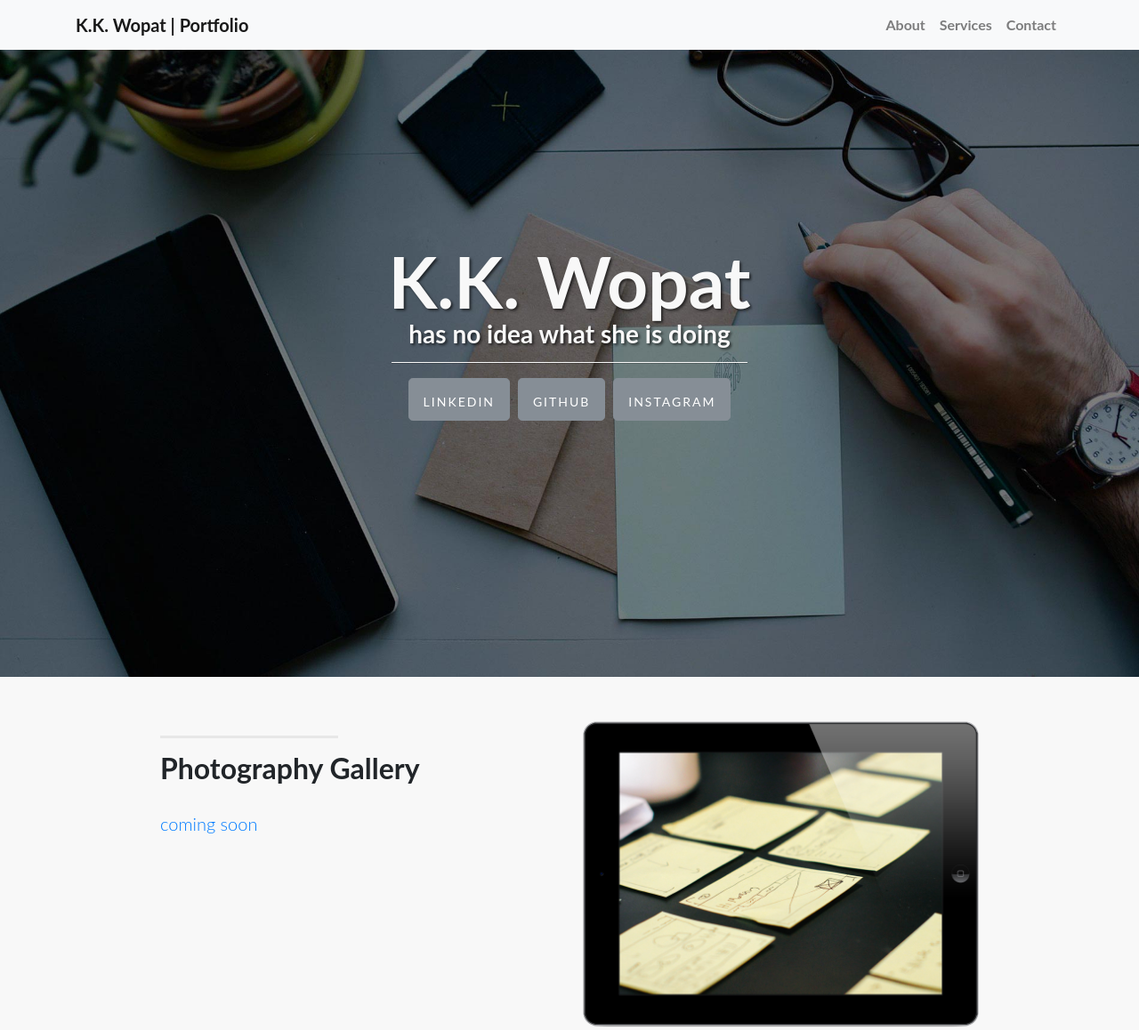
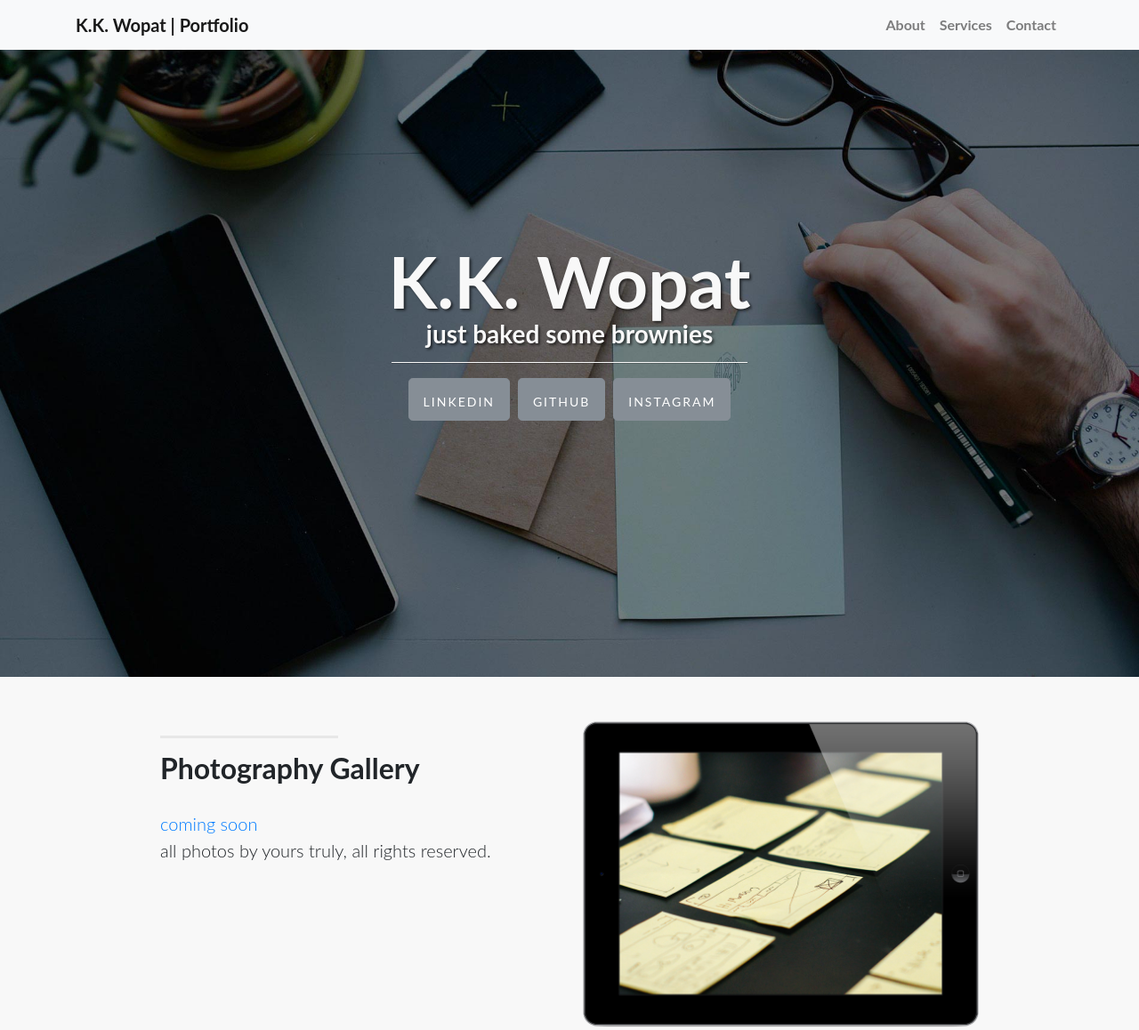
Before and after one commit to kkwombat/kkwombat.github.iold, a plain HTML site: page index.html in a window 1280 px wide. Shown: the top 1158 px of the page at 89% size. Drawn offline with Linux system fonts and the light colour scheme.

Commit message:
update banner

```diff
--- a/index.html
+++ b/index.html
@@ -11,7 +11,7 @@
     <title>K.K. Wopat | Portfolio</title>
 
     <!-- Bootstrap core CSS -->
-    <link href="vendor/bootstrap/css/bootstrap.min.css" rel="stylesheet">
+    <link href="vendor/bootstrap/css/bootstrap.css" rel="stylesheet">
 
     <!-- Custom fonts for this template -->
     <link href="/vendor/font_styles/css/_fonts.css" rel="stylesheet" type="text/css">
@@ -52,7 +52,7 @@
       <div class="container">
         <div class="intro-message">
           <h1>K.K. Wopat</h1>
-          <h3>has no idea what she is doing</h3>
+          <h3>just baked some brownies</h3>
           <hr class="intro-divider">
           <ul class="list-inline intro-social-buttons">
             <li class="list-inline-item">
@@ -89,6 +89,7 @@
             <h2 class="section-heading">Photography Gallery</h2>
             <p class="lead">
               <a target="_blank" href="#">coming soon</a>
+              </br> all photos by yours truly, all rights reserved.
               </p>
           </div>
           <div class="col-lg-5 mr-auto">
```
Also changed, not shown: img/banner-bg.jpg, img/banner-bg2.jpg (added).
